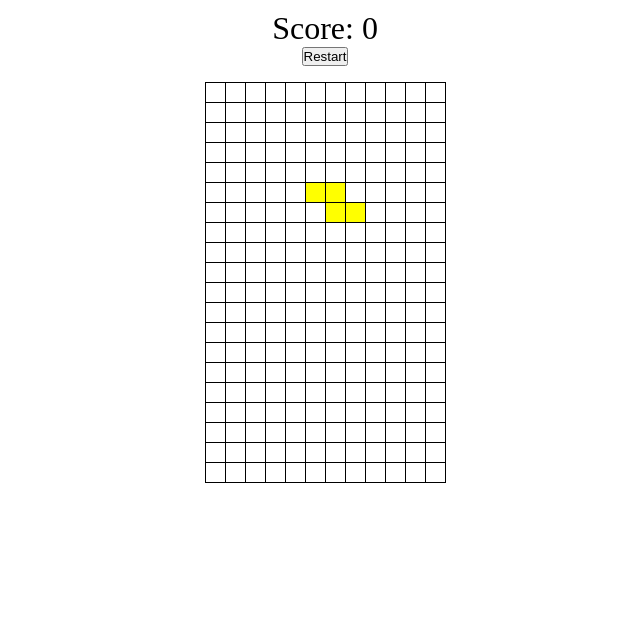
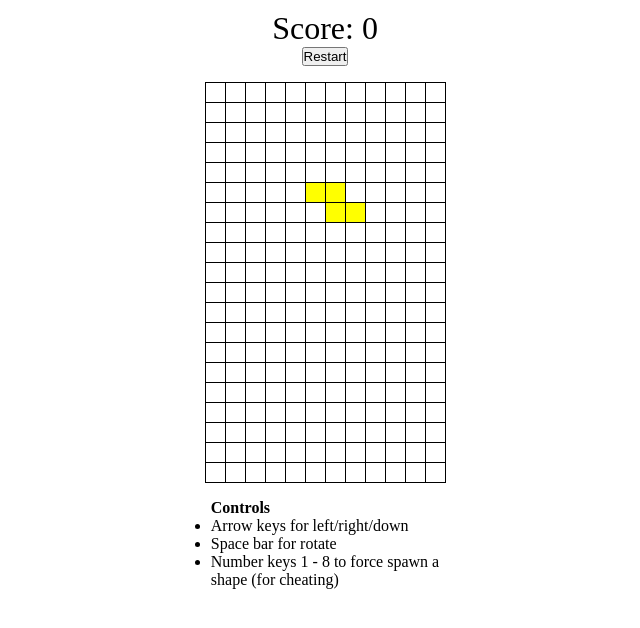
Before and after one commit to Skinner927/tetris, a plain HTML site: page index.html in a window 1280 px wide. Shown: the whole page, without its empty margins (315-955 px from the left). Drawn offline with Linux system fonts and the light colour scheme.

Commit message:
Add control docs

```diff
--- a/index.html
+++ b/index.html
@@ -14,6 +14,14 @@
   <div id="score"></div>
   <div id="controls"><button onclick="window.location.reload()">Restart</button></div>
   <div id="board"></div>
+  <div style="padding-top: 1em;">
+    <h4>Controls</h4>
+    <ul>
+      <li>Arrow keys for left/right/down</li>
+      <li>Space bar for rotate</li>
+      <li>Number keys 1 - 8 to force spawn a <br>shape (for cheating)</li>
+    </ul>
+  </div>
 </div>
 
 <script src="index.js" type="text/javascript"></script>
```
